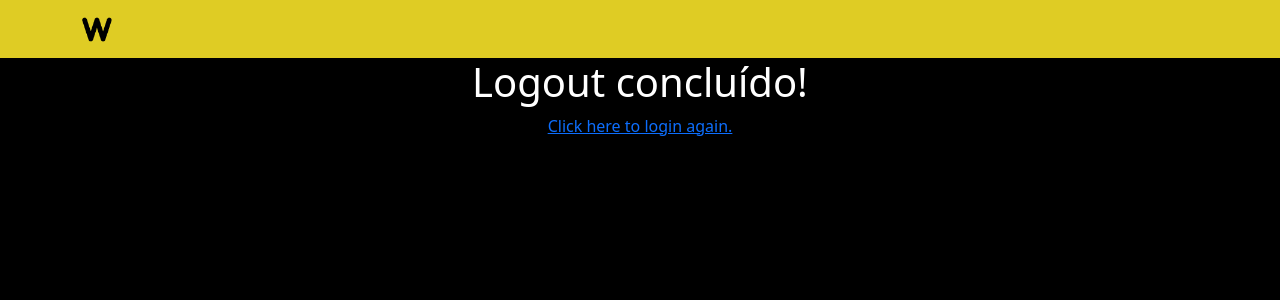
After one commit to Rafaells-dv/WINecommerce, a Django app: page /contas/logout/ in a window 1280 px wide. The commit adds this page. Shown: the top 300 px of the page. Run offline with Django 4.2, Linux system fonts and the light colour scheme.

Commit message:
login e logout criados

```diff
--- a/WINecommerce/settings.py
+++ b/WINecommerce/settings.py
@@ -125,3 +125,5 @@
 # https://docs.djangoproject.com/en/4.2/ref/settings/#default-auto-field
 
 DEFAULT_AUTO_FIELD = 'django.db.models.BigAutoField'
+
+LOGIN_REDIRECT_URL = "/"
--- a/WINecommerce/urls.py
+++ b/WINecommerce/urls.py
@@ -20,7 +20,6 @@ from django.views.generic import RedirectView
 
 urlpatterns = [
     path('admin/', admin.site.urls),
+    path('contas/', include('django.contrib.auth.urls')),
     path('', include('venda.urls')),
-    path('', RedirectView.as_view(url='/home/')),
-    path('', include('django.contrib.auth.urls')),
 ]
--- /dev/null
+++ b/templates/registration/logged_out.html
@@ -0,0 +1,14 @@
+{% extends 'base_generic.html' %}
+{% block navbar %}
+  <nav style="background-color: #DFCC24 !important;" class="navbar navbar-light bg-light">
+    <div class="container">
+      <a class="navbar-brand" href="{% url 'home' %}">
+        <img src="/media/logopreta.png" alt="" width="30" height="30" >
+      </a>
+    </div>
+  </nav>
+{% endblock %}
+{% block content %}
+<h1>Logout concluído!</h1>
+<a href="{% url 'login' %}">Click here to login again.</a>
+{% endblock %}
--- a/venda/templates/base_generic.html
+++ b/venda/templates/base_generic.html
@@ -14,14 +14,21 @@
     {% endblock %}
   </head>
   <body style="background-color:black;">
+  {% block navbar %}
   <nav style="background-color: #DFCC24 !important;" class="navbar navbar-light bg-light">
     <div class="container">
       <a class="navbar-brand" href="{% url 'home' %}">
         <img src="/media/logopreta.png" alt="" width="30" height="30" >
       </a>
-      <a href="{% url 'login' %}?next={{request.path}}">Login</a>
+      {% if user.is_authenticated %}
+      <a style="color: black;">{{ user.get_username }}</a>
+      <a href="{% url 'logout' %}" style="text-decoration: none; color: black;">Logout</a>
+      {% else %}
+      <a href="{% url 'login' %}?next={{request.path}}" style="text-decoration: none; color: black;">Login</a>
+      {% endif %}
     </div>
   </nav>
+  {% endblock %}
     <div style="text-align: center;" class="container">
     {% block content %}
 
--- a/venda/templates/venda/produto_list.html
+++ b/venda/templates/venda/produto_list.html
@@ -8,7 +8,7 @@
     <main id="boxes">
     <a href="{{ pc.get_absolute_url }}">
     <div class="container">
-        <img src="{{ pc.imagem.url }}" width="500" height="500" id="lista_imagem_produto"/>
+        <img src="{{ pc.imagem.url }}" width="800" height="825" id="lista_imagem_produto"/>
         <div class="centered">
             {{ pc.nome }}
         </div>
--- a/venda/views.py
+++ b/venda/views.py
@@ -5,7 +5,7 @@
 # Create your views here.
 class HomePageView(ListView):
     model = Produto
-    paginate_by = 10
+    paginate_by = 3
 
     def get_queryset(self):
         return Produto.objects.filter(categoria__exact='c').order_by('preco')
```
Also changed, not shown: templates/registration/login.html (+9 -3 lines), db.sqlite3, venda/urls.py (line endings or trailing spaces).
